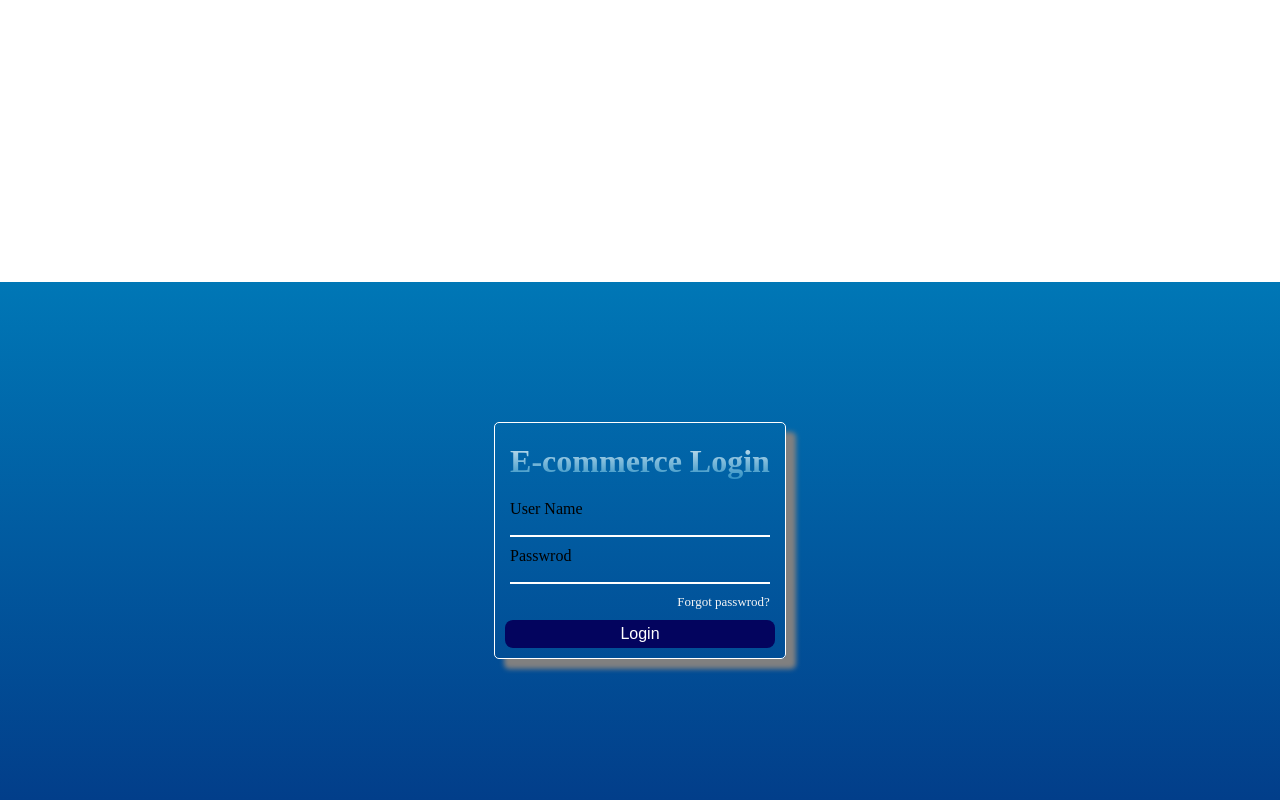
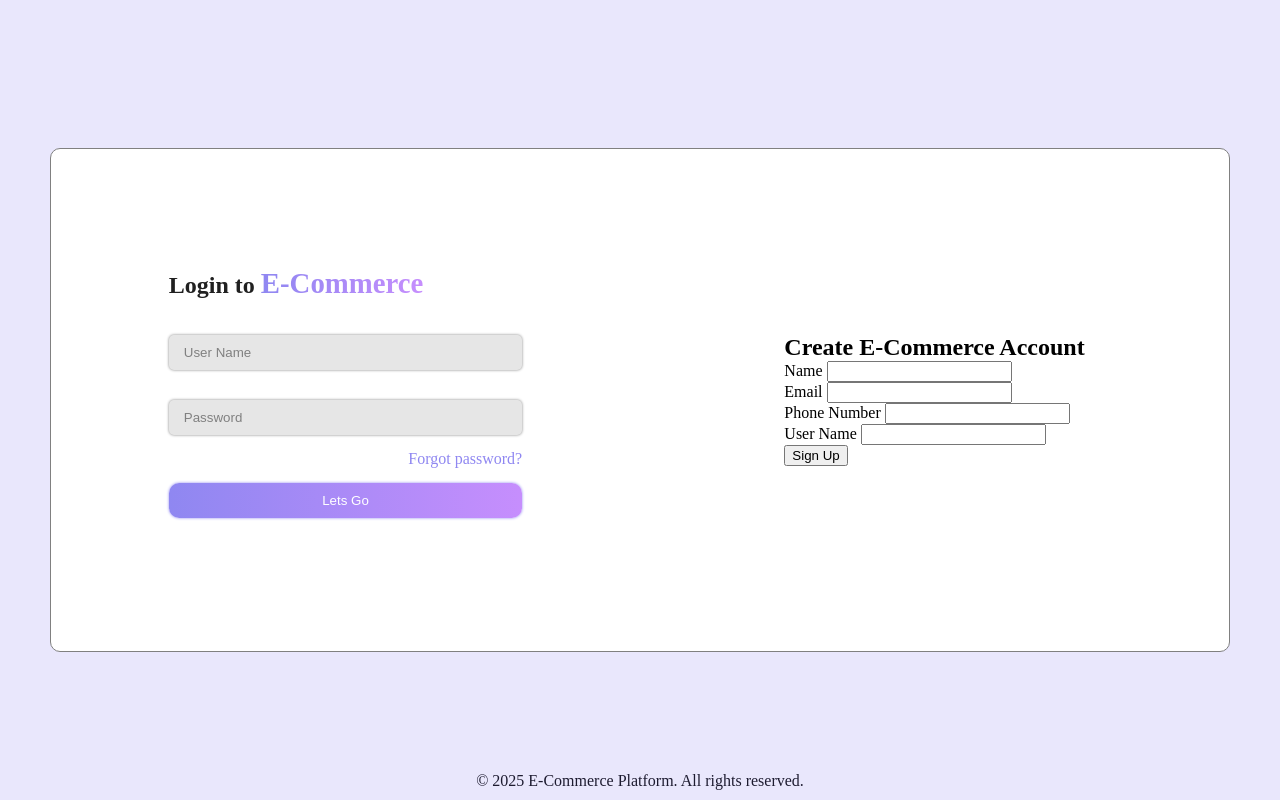
Before and after one commit to harimasilamani/LearnigHTML, a plain HTML site: page index.html in a window 1280 px wide. Drawn offline with Linux system fonts and the light colour scheme.

Commit message:
design change add fields

```diff
--- a/index.html
+++ b/index.html
@@ -2,34 +2,60 @@
 <html lang="en">
 
 <head>
-    <meta charset="UTF-8">
-    <meta name="viewport" content="width=device-width, initial-scale=1.0">
-    <title>Login Page</title>
-    <link rel="stylesheet" href="style.css">
-    <script src="index.js"></script>
+    <meta charset="UTF-8" />
+    <meta name="viewport" content="width=device-width, initial-scale=1.0" />
+    <meta name="description" content="Login or create an account for the E-Commerce platform. Shop smart and securely.">
+    <meta name="keywords" content="e-commerce, login, register, online shopping, user account">
+    <title>E-Commerce Login</title>
+    <link rel="stylesheet" href="style.css" />
 </head>
 
 <body>
     <main>
-        <div></div>
-        <div class=" loginpage">
-            <form action="" method="post">
-                <h1>E-commerce Login</h1>
-                <div class=" username">
-                    <label>User Name</label>
-                    <input type="text" name="username" id="username" required>
-                </div>
-                <div class=" password">
-                    <label>Passwrod</label>
-                    <input type="password" name="username" id="username" required>
-                </div>
-                <div class=" forgot_link">
-                    <a>Forgot passwrod?</a>
-                </div>
-                <button type="submit" class=" btn">Login</button>
-            </form>
-        </div>
+        <section class="auth-section">
+            <div class="loginpage">
+                <form action="" method="post" aria-label="Login Form">
+                    <h1>Login to <span> E-Commerce</span></h1>
+                    <div class="username">
+                        <input type="text" name="username" id="login-username" placeholder="User Name" required />
+                    </div>
+                    <div class="password">
+                        <input type="password" name="password" id="login-password" placeholder="Password" required />
+                    </div>
+                    <div class="forgot_link">
+                        <a href="">Forgot password?</a>
+                    </div>
+                    <button type="submit" class="btn">Lets Go</button>
+                </form>
+            </div>
+
+            <div class="registerpage">
+                <form action="" method="post" aria-label="Registration Form">
+                    <h2>Create E-Commerce Account</h2>
+                    <div>
+                        <label for="firstname">Name</label>
+                        <input type="text" name="firstname" id="firstname" required />
+                    </div>
+                    <div>
+                        <label for="email">Email</label>
+                        <input type="email" name="email" id="email" required />
+                    </div>
+                    <div>
+                        <label for="phone">Phone Number</label>
+                        <input type="tel" name="phone" id="phone" required />
+                    </div>
+                    <div>
+                        <label for="register-username">User Name</label>
+                        <input type="text" name="usernamecheck" id="register-username" required />
+                    </div>
+                    <button type="submit">Sign Up</button>
+                </form>
+            </div>
+        </section>
     </main>
+    <footer>
+        <p>&copy; 2025 E-Commerce Platform. All rights reserved.</p>
+    </footer>
 </body>
 
 </html>
--- a/style.css
+++ b/style.css
@@ -3,63 +3,114 @@
     box-sizing: border-box;
 }
 :root{
-    --primary-color:#0077b6;
-    --secondary-color:#023e8a;
+    --primary-color:#8F87F1;
+    --secondary-color:#C68EFD;
+    --third-color:#E9A5F1;
+    --fourth-color:#FED2E2;
 
 }
-.loginpage{
+body{
+    height: 100vh;
+}
+main{
+    height: 100%;
     display: flex;
     justify-content: center;
     align-items: center;
-    background: linear-gradient(var(--primary-color),var(--secondary-color));
+    position: relative;
+    z-index: 1;
+    padding: 50px;
+}
+main::before {
+  content: "";
+  position: absolute;
+  inset: 0;
+  background-color: var(--primary-color);
+  opacity: 0.2;
+  z-index: -1;
+  border-radius: inherit;
+}
+section{
+    display: grid;
+    grid-template-columns: 1fr 1fr;
+    width: 100%;
+}
 
+.auth-section{
+    border: 1px solid gray;
+    border-radius: 10px;
+    background-color: white;
+}
+.loginpage h1{
+    margin-bottom: 20px;
+    color: rgb(32, 32, 32);
+}
+.loginpage h1 span{
+    background: linear-gradient(to right, var(--primary-color),var(--secondary-color));
+    background-clip: text;
+    color: transparent;
+    font-size: larger;
+}
+.loginpage,.registerpage{
+    padding: 20%;
+    margin: auto;
+    width: 100%;
+    display: flex;
+    justify-content: center;
+    align-items: center;
+    flex-direction: column;
 }
 .loginpage form{
-    border: 1px solid white ;
-    padding: 10px;
-    background: transparent;
-    backdrop-filter: blur("2px");
-    border-radius: 5px;
-    box-shadow: 10px 10px 5px gray;
+    width: 100%;
 }
 
-.loginpage form div{
-    display: grid;
-    grid-row: 2;
-    margin: 10px 5px;
+.loginpage form button{
+    width: 100%;
+    margin: 15px auto;
+    padding: 10px;
+    border: none;
+    background: linear-gradient(to right,  var(--primary-color),var(--secondary-color));
+    border-radius: 10px;
+    color: white;
+    box-shadow: 0px 0px 3px var(--primary-color);
+    cursor: pointer;
+}
+.loginpage form button:hover{
+    box-shadow: 0px 0px 8px var(--primary-color);
 }
 
-.loginpage form h1{
-    padding: 10px 5px;
-    color: transparent;
-    background: linear-gradient(white,var(--primary-color));
-    background-clip: text;
+.loginpage input{
+    background: #80808033;
+    margin: 15px auto;
+    padding: 10px 15px;
+    border-radius: 5px;
+    border: none;
+    width: 100%;
+    box-shadow: 0px 0px 3px gray;
+}
+.loginpage input::placeholder{
+    color: gray;
+}
+.loginpage input:focus{
+    outline: none;
+    box-shadow: 0px 0px 5px gray;
+    font-weight: 400;
 }
 
-.loginpage form input{
-    background: transparent;
-    border: 0px;
-    border-bottom: 2px solid white;
+.forgot_link{
+    display: flex;
+    justify-content: end;
 }
-.loginpage form input:focus{
-    outline: none;
+.forgot_link a{
+    text-align: left;
+    text-decoration: none;
+    color: var(--primary-color);
 }
-.forgot_link{
-    text-align: end;
-    font-size: small;
-    color: whitesmoke;
+
+footer{
+    position: absolute;
+    bottom: 0;
+    width: 100%;
+    text-align: center;
+    padding: 10px;
 }
-form button{
-    width: 100%;
-    padding: 5px 10px;
-    font-size:medium;
-    background-color: #03045e;
-    color: white;
-    font-weight: 500;
-    border: none;
-    border-radius: 8px;
-}
-main{
-    display: grid;
-    height: 100vh;
-}
```
